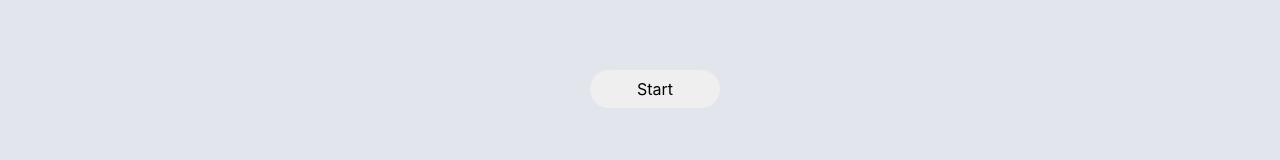
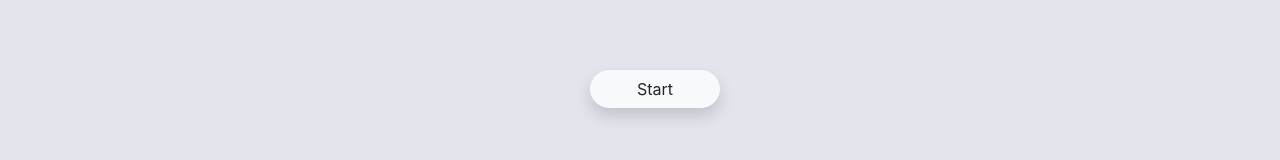
Before and after one commit to mariorodeghiero/react-gist-interview, a React app: page / in a window 1280 px wide. Shown: the part 280-440 px from the top of the page. Built offline with nearby package versions, Linux system fonts and the light colour scheme.

Commit message:
change timer logic

```diff
--- a/src/Components/home/Home.js
+++ b/src/Components/home/Home.js
@@ -4,7 +4,7 @@ class Home extends Component {
   render() {
     return (
       <div>
-        <button className="btn btn-home">Start</button>
+        <button className="btn shadow btn-light btn-home"> Start </button>
       </div>
     );
   }
--- a/src/Components/timer/Timer.js
+++ b/src/Components/timer/Timer.js
@@ -30,6 +30,9 @@ class Timer extends Component {
     this.setState(prevState => ({
       seconds: prevState.seconds + 1
     }));
+    if (this.state.isRunning) {
+      this.stop();
+    }
   }
 
   start() {
@@ -49,11 +52,7 @@ class Timer extends Component {
   }
 
   componentDidMount() {
-    if (!this.state.isRunning) {
-      this.start();
-    } else {
-      this.stop();
-    }
+    this.start();
   }
 
   render() {
```
